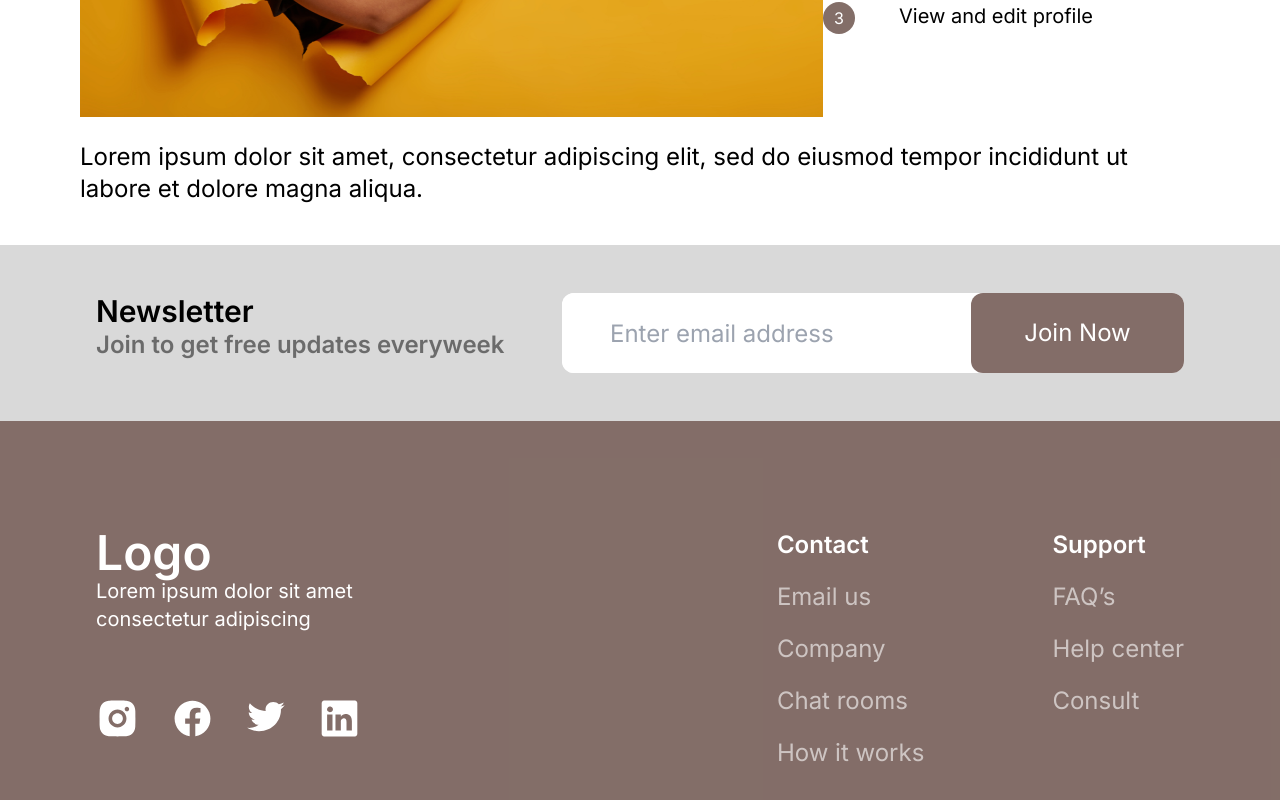
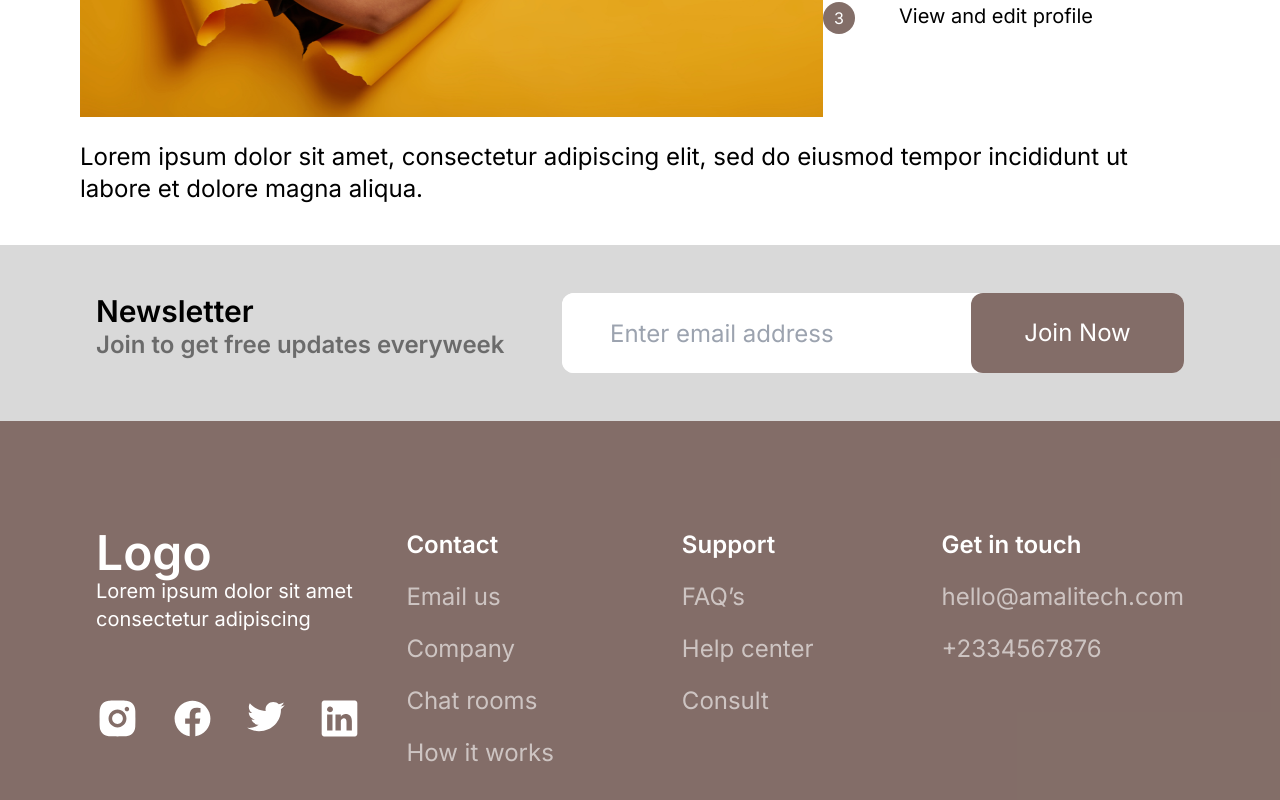
Before and after one commit to AmaliTech-Training-Academy/LetXChat, a React (Vite) app: page / in a window 1280 px wide. Shown: the part 1575-2375 px from the top of the page. Built offline with nearby package versions, Linux system fonts and the light colour scheme.

Commit message:
feature: Add footer Get in touch

```diff
--- a/src/components/Landing-Page/Footer.jsx
+++ b/src/components/Landing-Page/Footer.jsx
@@ -34,7 +34,11 @@ function Footer() {
                     <span className='opacity-60'>Help center</span>
                     <span className='opacity-60'>Consult</span>
                 </div>
-
+                <div className='flex flex-col gap-5'>
+                    <span className='font-semibold'>Get in touch</span>
+                    <span className='opacity-60'>hello@amalitech.com</span>
+                    <span className='opacity-60'>+2334567876</span>
+                </div>
             </div>
         </div>
     </div>
```
